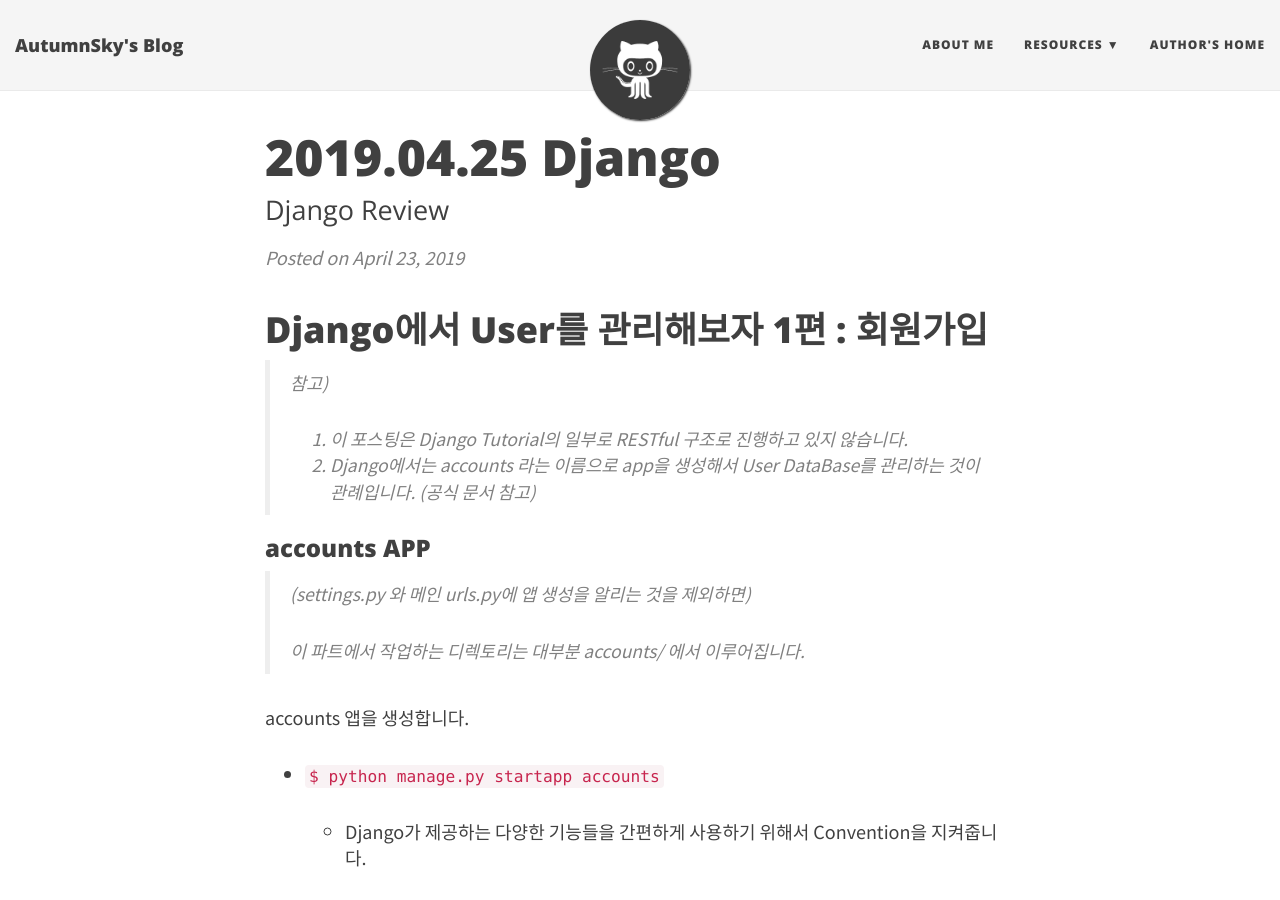
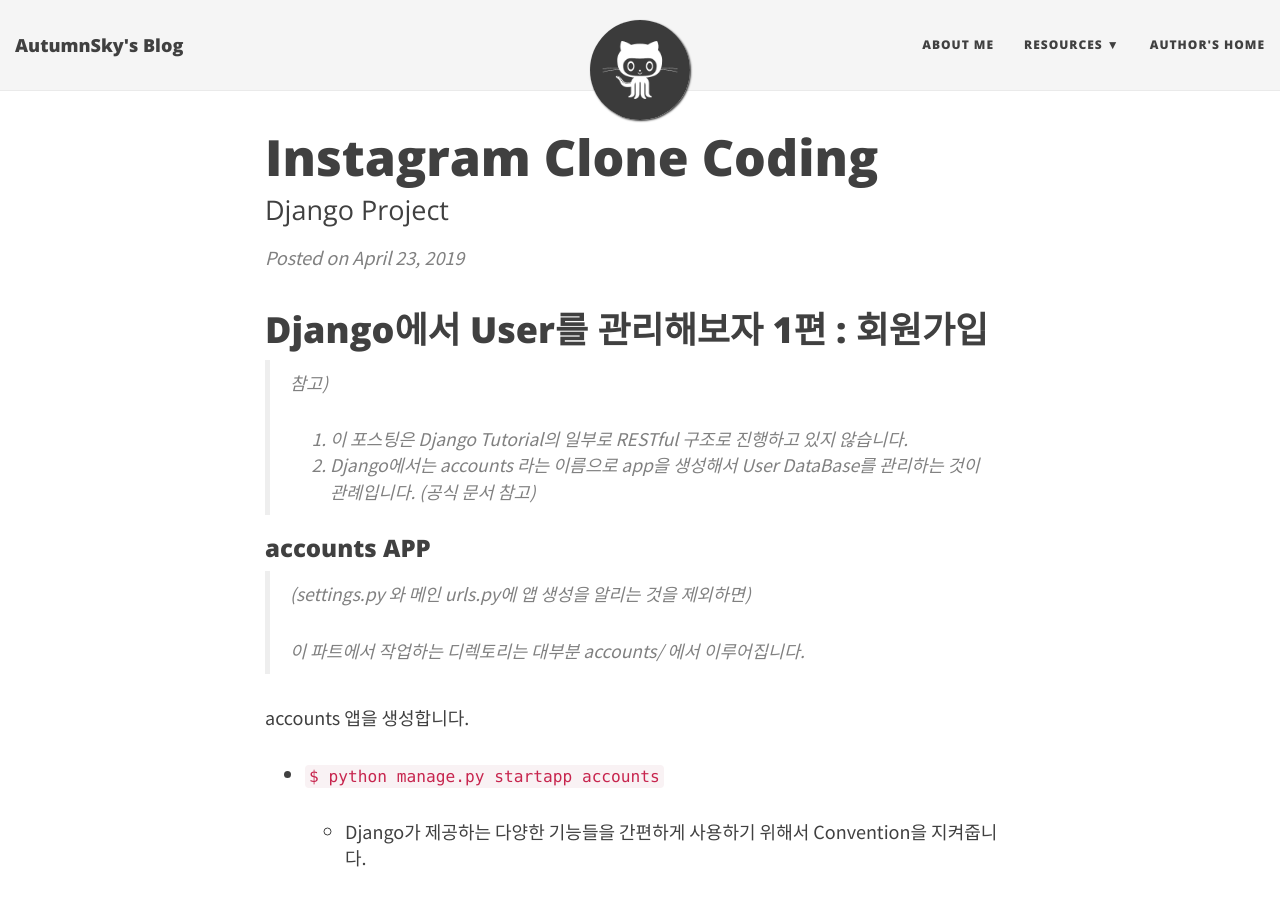
Before and after one commit to DongChanS/AutumnSky92.github.io, a Jekyll site: the page built from _posts/2019-04-23-Django-User1.md, in a window 1280 px wide and 900 px high. Built offline with Jekyll 4.4.1, drawn with Linux system fonts in a browser that asks for light colours; nearby versions of some CDN libraries; some of the changed text lies outside the part shown.

Commit message:
Update 2019-04-23-Django-User1.md
title 수정

```diff
--- a/_posts/2019-04-23-Django-User1.md
+++ b/_posts/2019-04-23-Django-User1.md
@@ -1,8 +1,8 @@
 ---
 layout: post
-title: 2019.04.25 Django
-subtitle: Django Review
-tags: django, python, auth, user
+title: Instagram Clone Coding
+subtitle: Django Project
+tags: django, python
 comments: true
 version:
  - Django : 2.1.8
```
